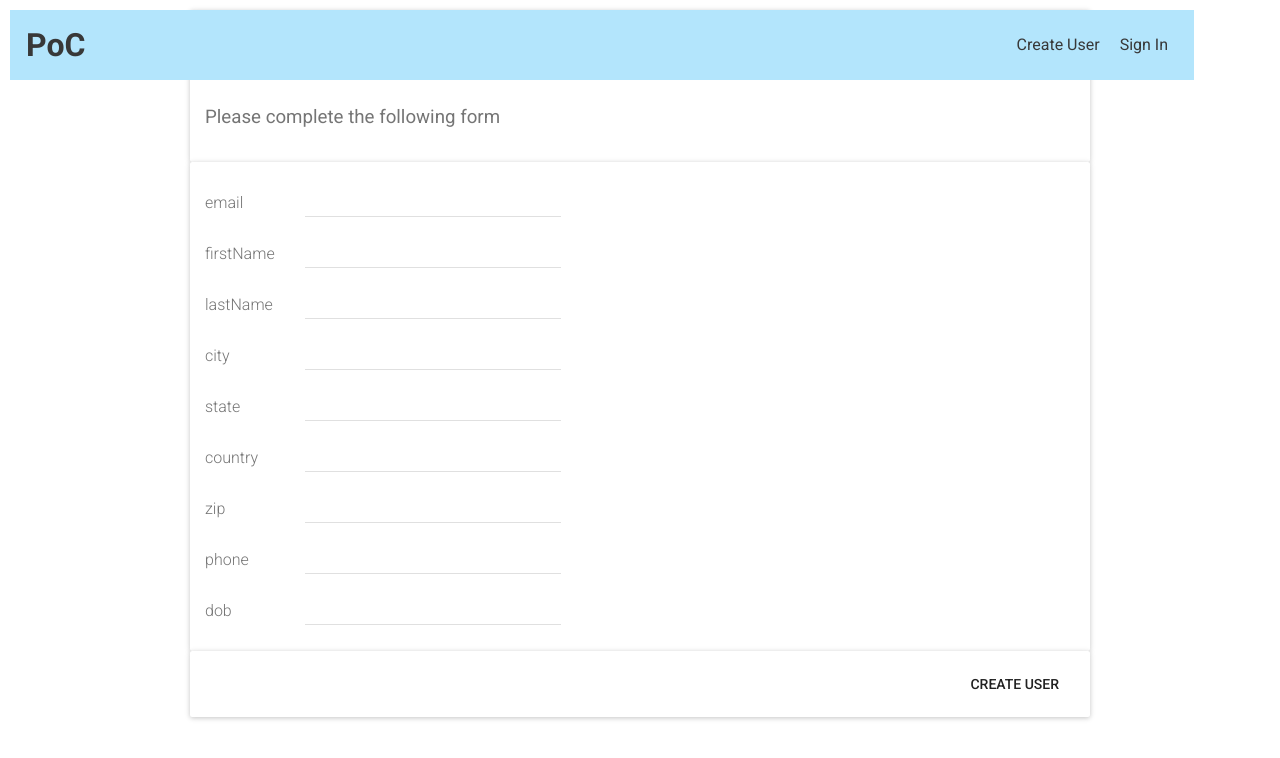
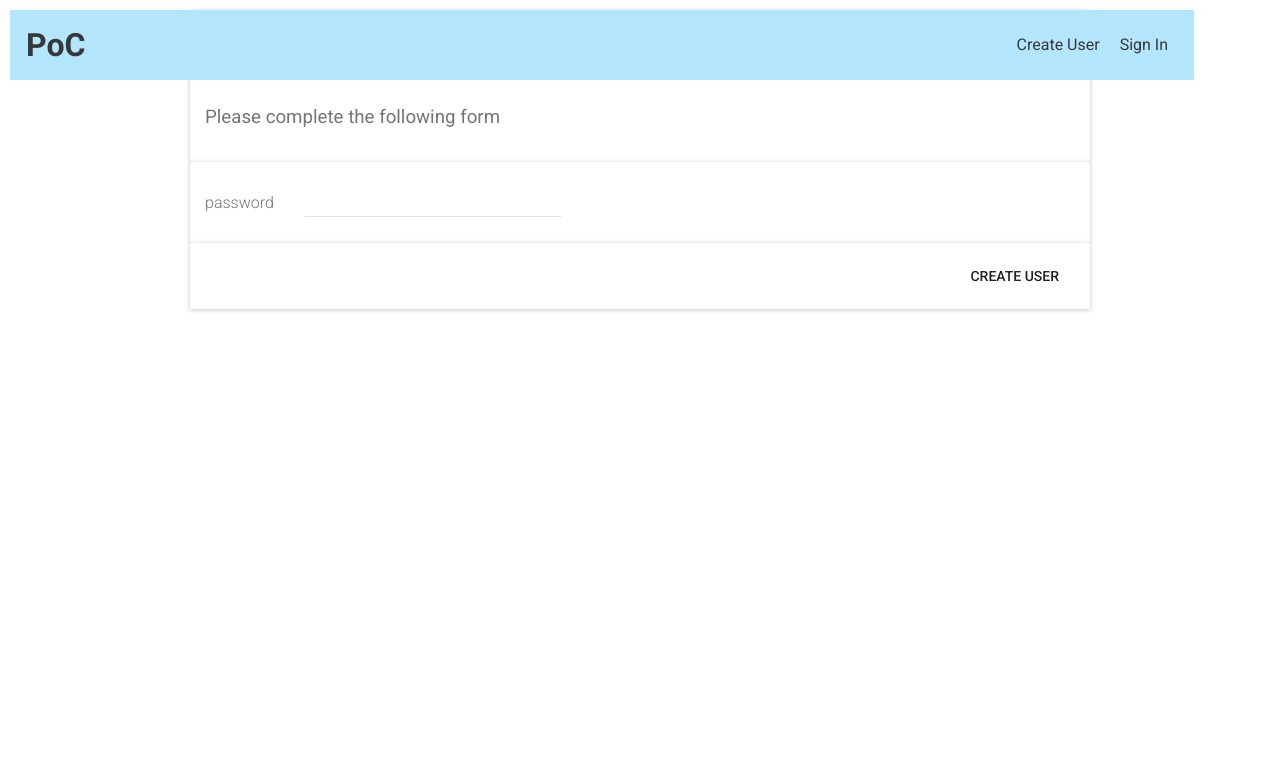
Before and after one commit to trevorkirpaul/webview, a React (Create React App) app: page /create-user in a window 1280 px wide. Shown: the top 758 px of the page. Built offline with nearby package versions, Linux system fonts and the light colour scheme.

Commit message:
chacnged textInput type to password/email to remove autocaps

```diff
--- a/src/components/Form.js
+++ b/src/components/Form.js
@@ -43,12 +43,17 @@ const FormLabelWrap = styled.div`
 //   return errors;
 // };
 
-const Input = ({ name, value, hintText, onChange, handleOnChange }) => (
+const Input = ({ name, value, hintText, onChange, handleOnChange, type }) => (
   <InputWrapper>
     <FormLabelWrap>
       <FormLabel>{name}</FormLabel>
     </FormLabelWrap>
-    <TextField name={name} value={value} onChange={handleOnChange} />
+    <TextField
+      type={type}
+      name={name}
+      value={value}
+      onChange={handleOnChange}
+    />
   </InputWrapper>
 );
 
@@ -58,10 +63,11 @@ export default ({ onSubmit, email, handleOnChange, fields, stateValues }) => {
   return (
     <Wrapper>
       {fields
-        .filter(f => f.type === 'text')
+        .filter(f => f.type === 'email' || f.type === 'password')
         .map(field => (
           <Input
             key={field.id}
+            type={field.type}
             name={field.name}
             value={stateValues.name}
             hintText={field.name}
--- a/src/containers/signIn/SignIn.js
+++ b/src/containers/signIn/SignIn.js
@@ -12,8 +12,8 @@ import FlatButton from 'material-ui/FlatButton';
 import CircularProgress from 'material-ui/CircularProgress';
 
 const fields = [
-  { name: 'email', type: 'text', required: true, id: uuid() },
-  { name: 'password', type: 'text', required: true, id: uuid() },
+  { name: 'email', type: 'email', required: true, id: uuid() },
+  { name: 'password', type: 'password', required: true, id: uuid() },
 ];
 
 class SignIn extends Component {
```
